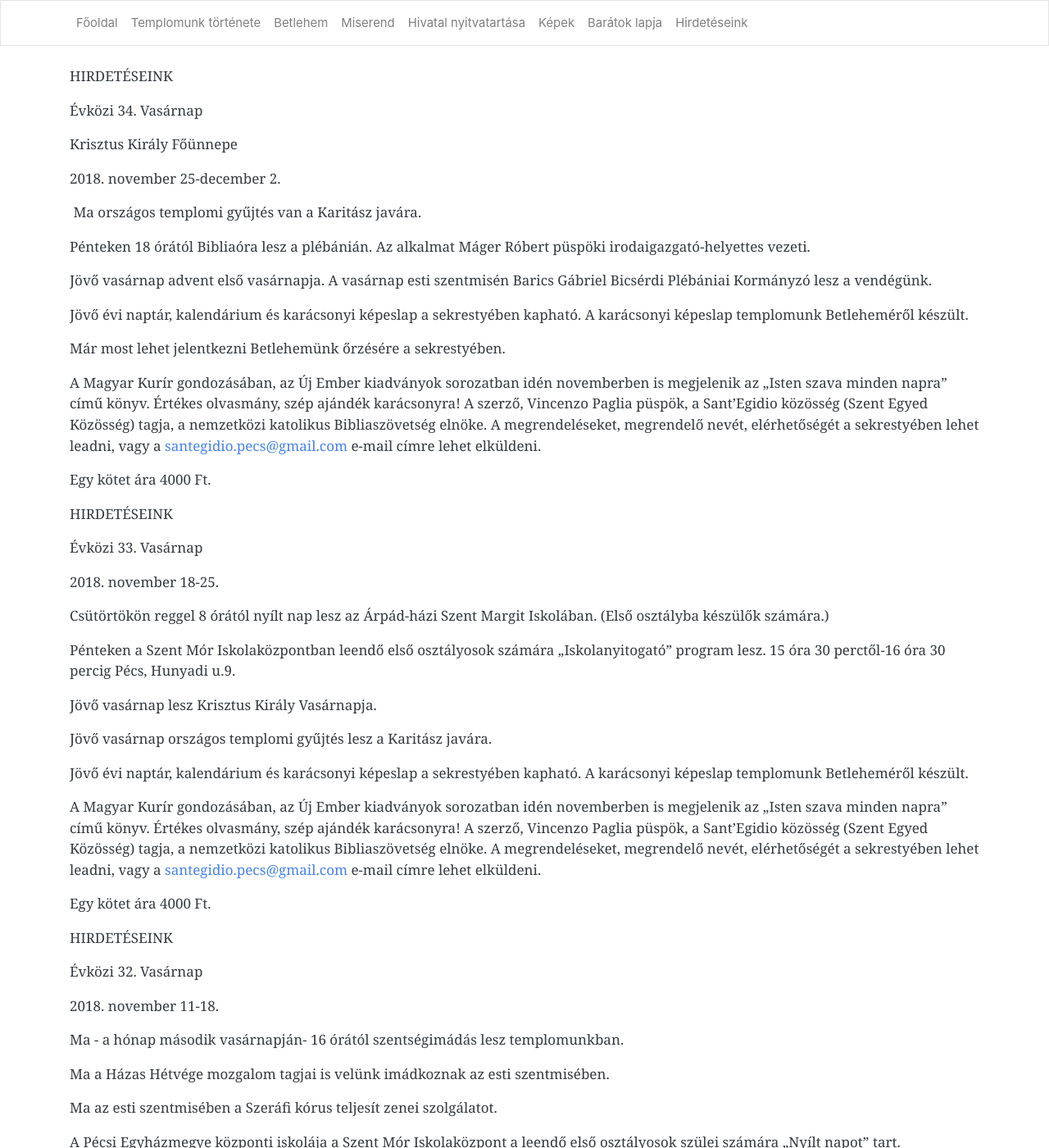
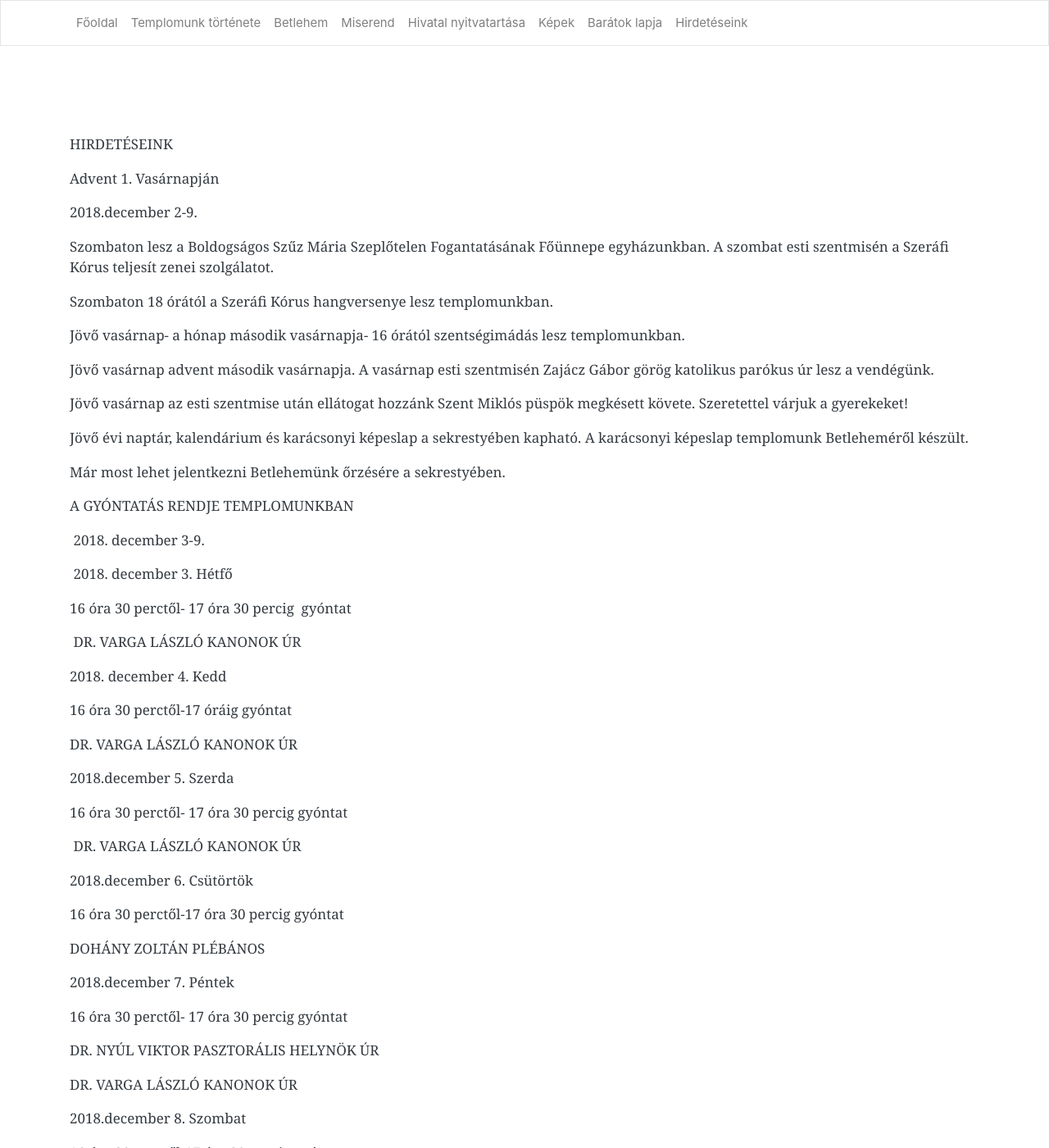
Before and after one commit to pecsi-ferences/pecsi-ferences.github.io, a Jekyll site: the page built from hirdeteseink.md, in a window 1280 px wide and 1400 px high. Shown: the whole window at 82% size. Built offline with Jekyll 4.4.1, drawn with Linux system fonts in a browser that asks for light colours; nearby versions of some CDN libraries; some of the changed text lies outside the part shown.

Commit message:
Update from Forestry.io - Updated hirdeteseink.md

```diff
--- a/hirdeteseink.md
+++ b/hirdeteseink.md
@@ -3,6 +3,84 @@ layout: default
 title: Hirdetéseink
 
 ---
+
+
+
+
+HIRDETÉSEINK
+
+Advent 1. Vasárnapján
+
+2018\.december 2-9.
+
+Szombaton lesz a Boldogságos Szűz Mária Szeplőtelen Fogantatásának Főünnepe egyházunkban. A szombat esti szentmisén a Szeráfi Kórus teljesít zenei szolgálatot.
+
+Szombaton 18 órától a Szeráfi Kórus hangversenye lesz templomunkban.
+
+Jövő vasárnap- a hónap második vasárnapja- 16 órától szentségimádás lesz templomunkban.
+
+Jövő vasárnap advent második vasárnapja. A vasárnap esti szentmisén Zajácz Gábor görög katolikus parókus úr lesz a vendégünk.
+
+Jövő vasárnap az esti szentmise után ellátogat hozzánk Szent Miklós püspök megkésett követe. Szeretettel várjuk a gyerekeket!
+
+Jövő évi naptár, kalendárium és karácsonyi képeslap a sekrestyében kapható. A karácsonyi képeslap templomunk Betleheméről készült.
+
+Már most lehet jelentkezni Betlehemünk őrzésére a sekrestyében.
+
+A GYÓNTATÁS RENDJE TEMPLOMUNKBAN
+
+ 2018. december 3-9.
+
+ 2018. december 3. Hétfő
+
+ 16  óra 30 perctől- 17 óra 30 percig  gyóntat
+
+ DR. VARGA LÁSZLÓ KANONOK ÚR
+
+2018\. december 4. Kedd
+
+16 óra 30 perctől-17 óráig gyóntat
+
+DR. VARGA LÁSZLÓ KANONOK ÚR
+
+2018\.december 5. Szerda
+
+ 16 óra 30 perctől- 17 óra 30 percig gyóntat
+
+ DR. VARGA LÁSZLÓ KANONOK ÚR
+
+2018\.december 6. Csütörtök
+
+16 óra 30 perctől-17 óra 30 percig gyóntat
+
+DOHÁNY ZOLTÁN PLÉBÁNOS
+
+2018\.december 7. Péntek
+
+16 óra 30 perctől- 17 óra 30 percig gyóntat
+
+DR. NYÚL VIKTOR PASZTORÁLIS HELYNÖK ÚR
+
+DR. VARGA LÁSZLÓ KANONOK ÚR
+
+2018\.december 8. Szombat
+
+16 óra 30 perctől-17 óra 30 percig gyóntat
+
+ DR. VARGA LÁSZLÓ KANONOK ÚR
+
+2018\. december 9. Vasárnap
+
+ 8 órától-9 óráig gyóntat
+
+ DOHÁNY ZOLTÁN PLÉBÁNOS
+
+16 óra 30 perctől-17 óra 30 percig
+
+ DR. VARGA LÁSZLÓ KANONOK ÚR
+
+
+
 HIRDETÉSEINK
 
 Évközi 34. Vasárnap
@@ -11,7 +89,7 @@ Krisztus Király Főünnepe
 
 2018\. november 25-december 2.
 
- Ma országos templomi gyűjtés van a Karitász javára.
+Ma országos templomi gyűjtés van a Karitász javára.
 
 Pénteken 18 órától Bibliaóra lesz a plébánián. Az alkalmat Máger Róbert püspöki irodaigazgató-helyettes vezeti.
 
```
